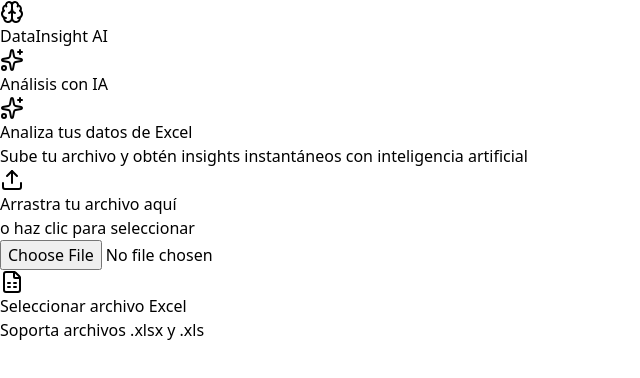
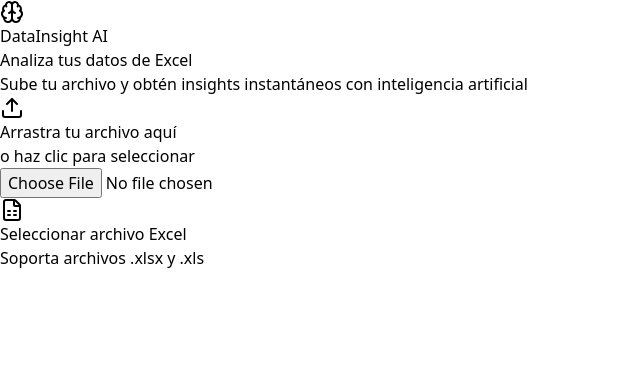
Before and after one commit to Kairbros/DataInsight, a React (Vite) app: page / in a window 1280 px wide. Shown: the top 378 px of the page, without its empty margins (0-640 px from the left). Built offline with nearby package versions, Linux system fonts and the light colour scheme.

Commit message:
Update App.jsx

```diff
--- a/src/App.jsx
+++ b/src/App.jsx
@@ -118,11 +118,6 @@ export default function App() {
             {!analysis && !isAnalyzing && (
               <div className="space-y-8 animate-fade-in">
                 <div className="text-center space-y-4 mb-12">
-                  <div className="inline-flex items-center gap-2 mb-4">
-                    <Sparkles className="w-5 h-5 text-yellow-400 animate-pulse" />
-                    <span className="text-sm font-semibold text-purple-400 uppercase tracking-wider">Análisis con IA</span>
-                    <Sparkles className="w-5 h-5 text-yellow-400 animate-pulse" />
-                  </div>
                   <h2 className="text-5xl font-bold mb-4">
                     Analiza tus datos de{' '}
                     <span className="bg-gradient-to-r from-purple-400 via-pink-400 to-purple-400 bg-clip-text text-transparent">
```
